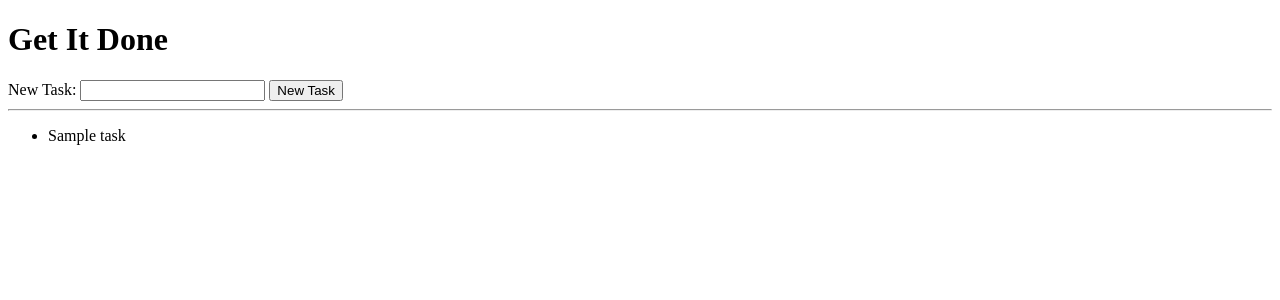
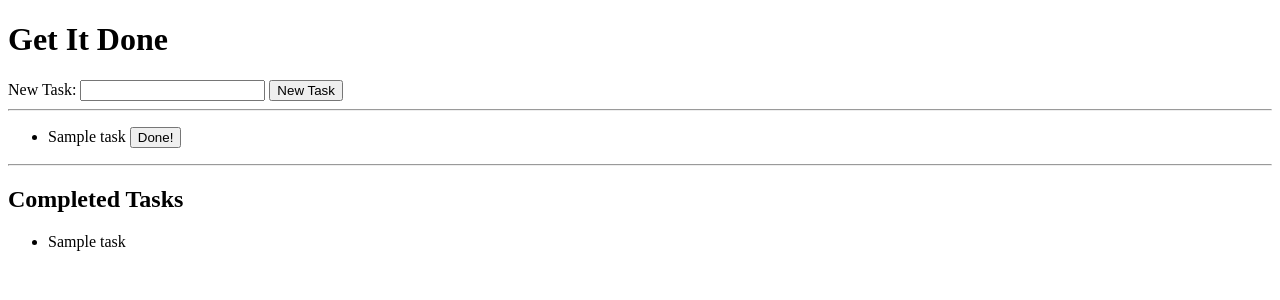
Before and after one commit to joelhealy/lc101, a Python web app: template unit2/get-it-done/templates/todos.html in a window 1280 px wide. Shown: the top 300 px of the page. Run offline with Jinja, Linux system fonts and the light colour scheme; the template is opened without the code that fills it: most values are stand-ins (such as "Sample title", 1, 10 or a date in 2020).

Commit message:
completed class 2.9 prep

```diff
--- a/unit2/get-it-done/templates/todos.html
+++ b/unit2/get-it-done/templates/todos.html
@@ -16,8 +16,22 @@
   {% else %}
   <ul>
     {% for task in tasks %}
-    <li>{{task}}</li>
+    <li>{{task.name}}
+      <form method="POST" action="/delete-task" style="display:inline-block;">
+        <input type="hidden" name="task-id" value="{{task.id}}" />
+        <input type="submit" value="Done!" />
+      </form>
+    </li>
     {% endfor %}
   </ul>
   {% endif %}
+
+  <hr />
+
+  <h2>Completed Tasks</h2>
+  <ul>
+    {% for task in completed_tasks %}
+    <li>{{task.name}}</li>
+    {% endfor %}
+  </ul>
 {% endblock %}
```
Also changed, not shown: unit2/get-it-done/main.py (+27 -4 lines).
